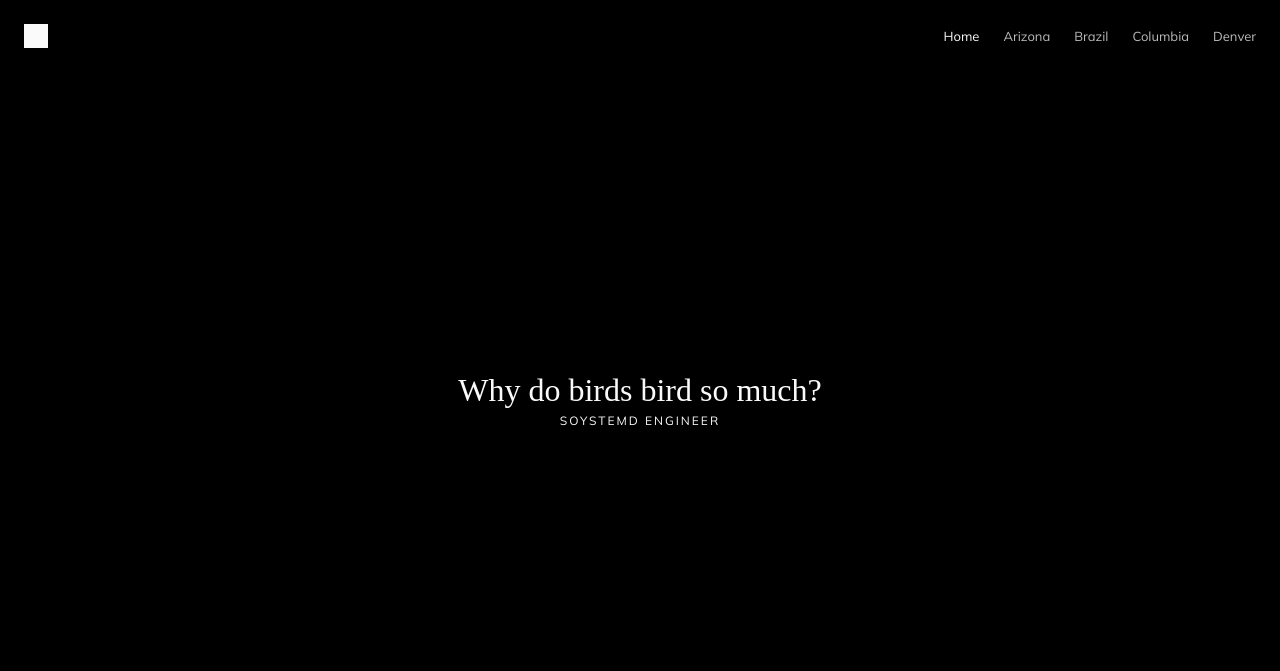
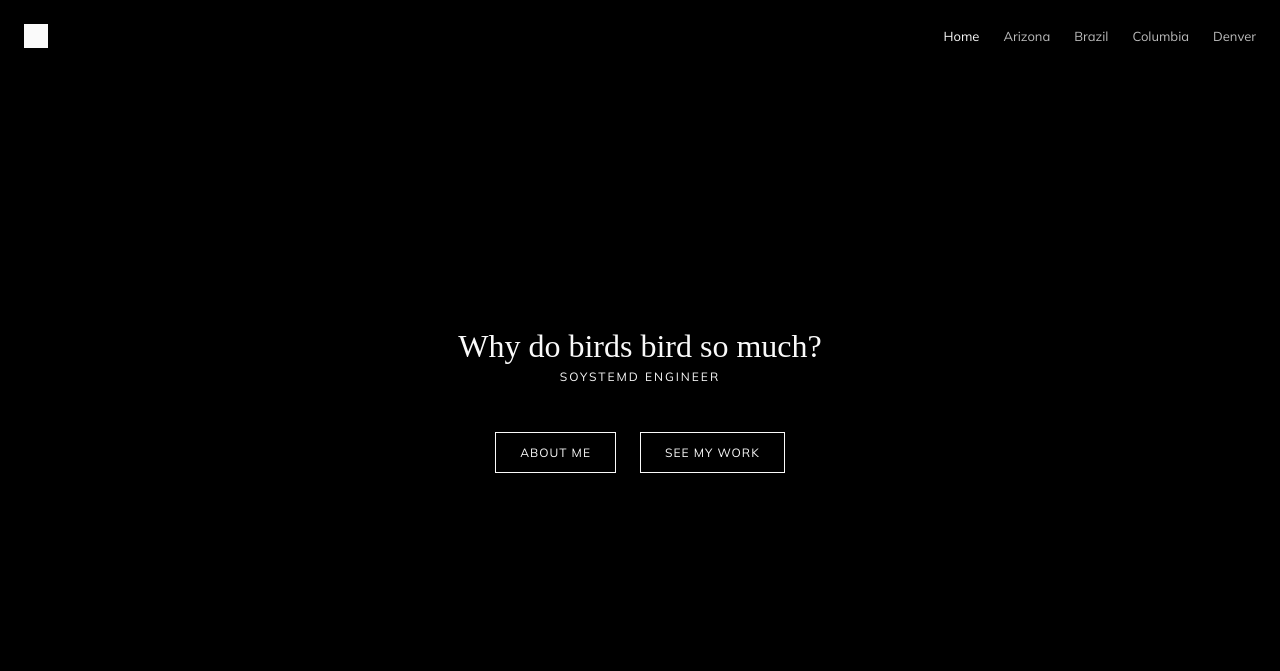
Before and after one commit to gxllium/portfolio, a website: page index.html in a window 1280 px wide. Shown: the top 671 px of the page. Drawn offline with Linux system fonts and the light colour scheme; a web font is replaced by a local one.

Commit message:
Header CTAs

```diff
--- a/index.html
+++ b/index.html
@@ -37,6 +37,10 @@
         <div class="page-header">
             <h1 class="header-title">Why do birds bird so much?</h1>
             <h4 class="header-subtitle">Soystemd Engineer</h4>
+            <div class="header-ctas">
+                <a class="header-cta" href="#">About me</a>
+                <a class="header-cta" href="#">See my work</a>
+            </div>
             <div class="header-socials">
                 <div class="social-icon fade">
                     <i class="fab fa-twitter"></i>
--- a/style/main.css
+++ b/style/main.css
@@ -12,6 +12,7 @@ body {
     align-items: center;
     padding: 2.4rem;
     height: 100vh;
+    min-height: 54rem;
     background-color: #000000;
     text-align: center;
 }
@@ -23,9 +24,49 @@ body {
 }
 
 .page-header .header-subtitle {
+    margin-bottom: 4.8rem;
     font-size: 1.2rem;
     text-transform: uppercase;
     letter-spacing: .2rem;
+}
+
+.page-header .header-ctas {
+    display: flex;
+    flex-direction: column;
+}
+
+@media (min-width: 600px) {
+    .page-header .header-ctas {
+        flex-direction: row;
+    }
+}
+
+.page-header .header-ctas .header-cta {
+    padding: 1.2rem 2.4rem;
+    border: .1rem solid #fafafa;
+    font-size: 1.2rem;
+    text-transform: uppercase;
+    letter-spacing: .1rem;
+    outline: .1rem solid transparent;
+    outline-offset: 0;
+    transition: .4s;
+    transition-property: outline, outline-offset;
+}
+
+.page-header .header-ctas .header-cta:not(:last-child) {
+    margin-bottom: 1.2rem;
+}
+
+@media (min-width: 600px) {
+    .page-header .header-ctas .header-cta:not(:last-child) {
+        margin-right: 2.4rem;
+        margin-bottom: 0;
+    }
+}
+
+.page-header .header-ctas .header-cta:hover {
+    outline: .1rem solid #fafafa;
+    outline-offset: .2rem;
 }
 
 .page-header .header-socials {
```
